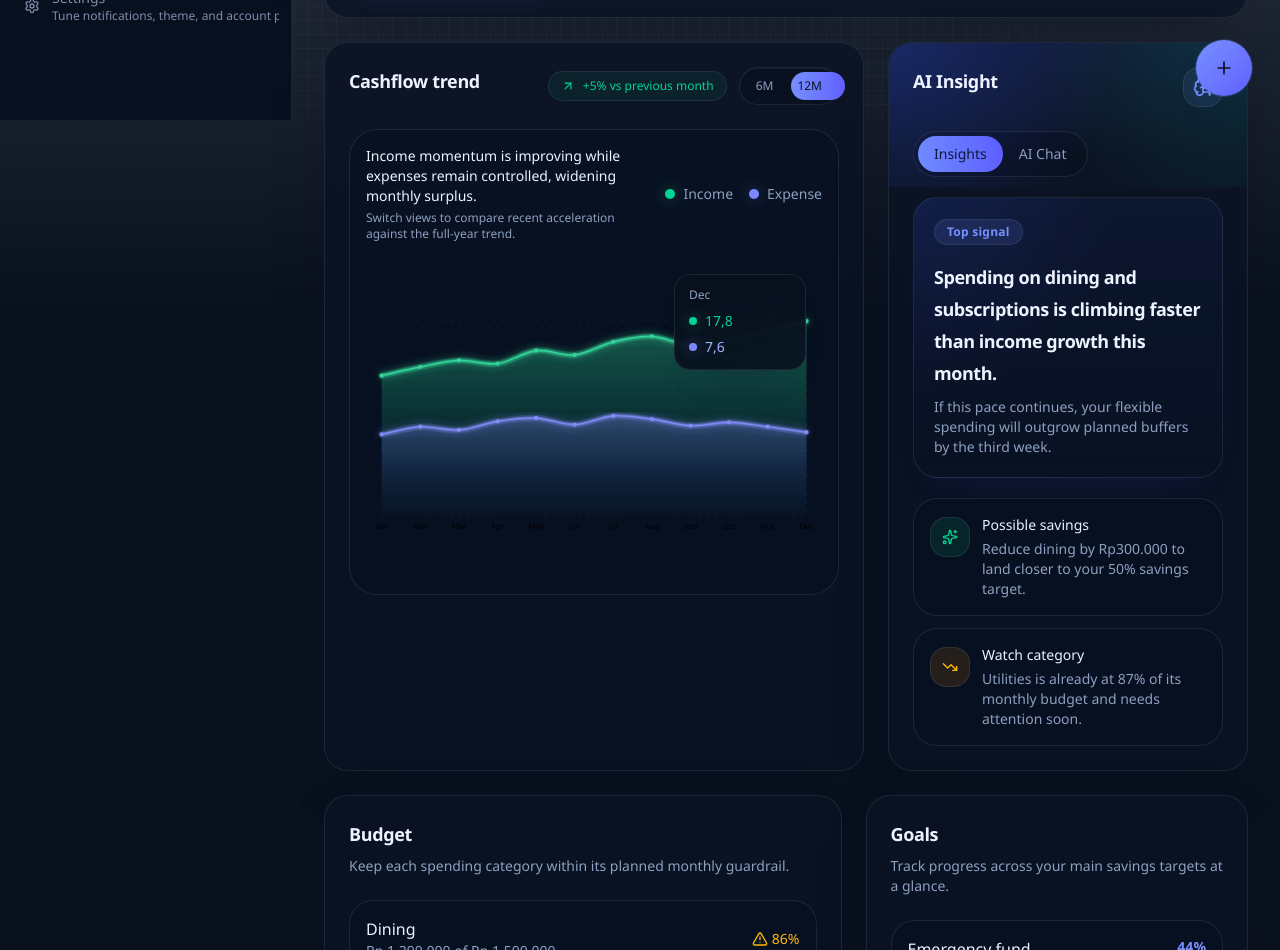
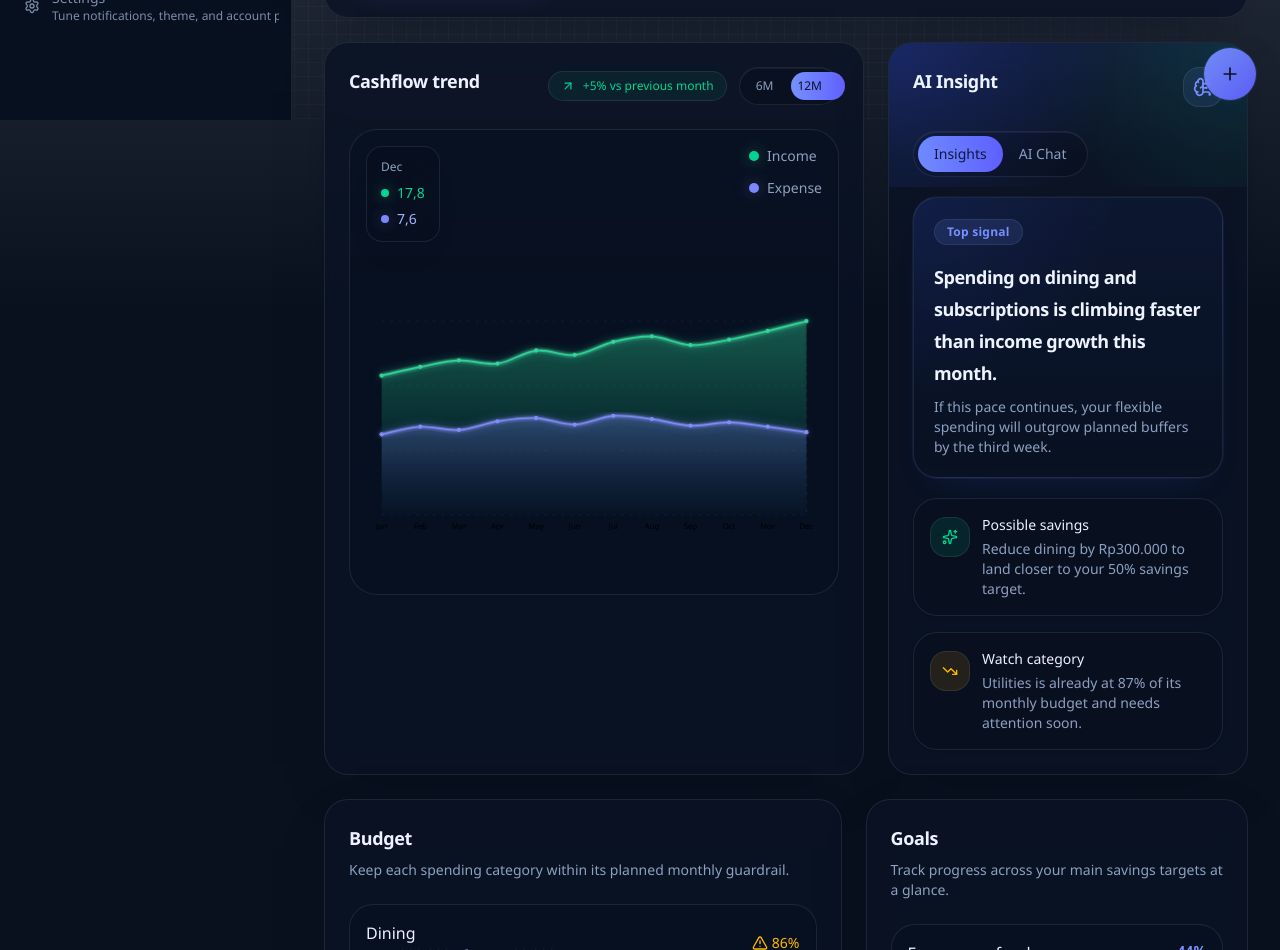
Before and after one commit to Faizax26/Fyntra, a Next.js app: page /app/dashboard in a window 1280 px wide. Shown: the part 680-1630 px from the top of the page. Built offline with nearby package versions, Linux system fonts and the light colour scheme.

Commit message:
Polish cashflow and AI insight

```diff
--- a/src/components/dashboard/ai-insight.tsx
+++ b/src/components/dashboard/ai-insight.tsx
@@ -5,7 +5,7 @@ import { BrainCircuit, SendHorizontal, Sparkles, TrendingDown } from "lucide-rea
 
 import { Badge } from "@/components/ui/badge";
 import { Button } from "@/components/ui/button";
-import { Card, CardContent, CardDescription, CardHeader, CardTitle } from "@/components/ui/card";
+import { Card, CardContent, CardHeader, CardTitle } from "@/components/ui/card";
 import { Input } from "@/components/ui/input";
 import { cn } from "@/lib/utils";
 
@@ -19,7 +19,11 @@ type ChatMessage = {
 
 const STORAGE_KEY = "fyntra:ai-insight-mode";
 
-const quickPrompts = ["How can I save more?", "Where am I overspending?", "Show budget risks"];
+const quickPrompts = [
+  "Where can I reduce spending this week?",
+  "What’s my biggest budget risk?",
+  "How can I improve my savings rate?"
+];
 
 const promptResponses: Record<string, string> = {
   "How can I save more?":
@@ -36,6 +40,17 @@ function getAssistantReply(prompt: string) {
   return (
     promptResponses[normalized] ??
     "Quick read:\n• Spending is still manageable overall\n• Dining and subscriptions deserve attention first\n• Income momentum is healthy enough to create more buffer"
+  );
+}
+
+function TypingDots() {
+  return (
+    <span className="inline-flex items-center gap-1 text-muted-foreground">
+      Thinking
+      <span className="typing-dot" />
+      <span className="typing-dot [animation-delay:120ms]" />
+      <span className="typing-dot [animation-delay:240ms]" />
+    </span>
   );
 }
 
@@ -125,7 +140,7 @@ export function AiInsight() {
     <div className="h-full">
       <Card className="h-full overflow-hidden border-primary/12 bg-[radial-gradient(circle_at_top_left,rgba(56,87,255,0.12),transparent_30%),linear-gradient(180deg,rgba(56,87,255,0.06),transparent_72%)] shadow-[0_24px_54px_-34px_rgba(56,87,255,0.32)]">
         <CardHeader className="relative">
-          <div className="absolute inset-x-0 top-0 h-36 bg-[radial-gradient(circle_at_top_left,rgba(56,87,255,0.24),transparent_58%),radial-gradient(circle_at_top_right,rgba(16,185,129,0.15),transparent_54%),linear-gradient(180deg,rgba(56,87,255,0.08),transparent_78%)]" />
+          <div className="pointer-events-none absolute inset-x-0 top-0 h-36 bg-[radial-gradient(circle_at_top_left,rgba(56,87,255,0.24),transparent_58%),radial-gradient(circle_at_top_right,rgba(16,185,129,0.15),transparent_54%),linear-gradient(180deg,rgba(56,87,255,0.08),transparent_78%)]" />
           <div className="relative flex items-start justify-between gap-3">
             <CardTitle>AI Insight</CardTitle>
             <span className="ai-insight-icon-glow flex size-10 items-center justify-center rounded-2xl border border-primary/15 bg-primary/10 text-primary shadow-[0_14px_28px_-20px_rgba(56,87,255,0.42)]">
@@ -134,7 +149,7 @@ export function AiInsight() {
           </div>
         </CardHeader>
         <CardContent className="space-y-5">
-          <div className="inline-flex rounded-full border border-border/70 bg-background/70 p-1">
+          <div className="inline-flex rounded-full border border-border/70 bg-background/70 p-1 shadow-[inset_0_1px_0_rgba(255,255,255,0.06)]">
             {([
               { id: "insights", label: "Insights" },
               { id: "chat", label: "AI Chat" }
@@ -146,8 +161,8 @@ export function AiInsight() {
                 className={cn(
                   "rounded-full px-4 py-2 text-sm font-medium transition-all duration-200",
                   mode === option.id
-                    ? "bg-gradient-to-r from-primary to-indigo-500 text-primary-foreground shadow-[0_12px_24px_-18px_rgba(56,87,255,0.58)]"
-                    : "text-muted-foreground hover:text-foreground"
+                    ? "bg-gradient-to-r from-primary to-indigo-500 text-primary-foreground shadow-[0_12px_24px_-18px_rgba(56,87,255,0.52)]"
+                    : "text-muted-foreground hover:text-foreground hover:bg-background/70"
                 )}
               >
                 {option.label}
@@ -155,10 +170,10 @@ export function AiInsight() {
             ))}
           </div>
 
-          <div className="ai-insight-mode-panel">
+          <div key={mode} className="ai-insight-mode-panel">
             {mode === "insights" ? (
               <div className="space-y-5">
-                <div className="rounded-3xl border border-primary/12 bg-[radial-gradient(circle_at_top_left,rgba(56,87,255,0.12),transparent_48%),linear-gradient(180deg,rgba(56,87,255,0.06),transparent_100%)] p-5 shadow-[0_18px_38px_-26px_rgba(56,87,255,0.22)]">
+                <div className="rounded-3xl border border-primary/12 bg-[radial-gradient(circle_at_top_left,rgba(56,87,255,0.12),transparent_48%),linear-gradient(180deg,rgba(56,87,255,0.06),transparent_100%)] p-5 shadow-[0_18px_38px_-26px_rgba(56,87,255,0.24)] ring-1 ring-primary/8">
                   <Badge className="border border-primary/15 bg-primary/12 text-primary shadow-[0_10px_24px_-18px_rgba(56,87,255,0.45)]">
                     Top signal
                   </Badge>
@@ -170,8 +185,8 @@ export function AiInsight() {
                   </p>
                 </div>
 
-                <div className="grid gap-3">
-                  <div className="flex items-start gap-3 rounded-3xl border bg-background/55 p-4 transition hover:bg-background/70">
+                <div className="grid gap-4">
+                  <div className="flex items-start gap-3 rounded-3xl border bg-background/50 p-4 shadow-sm transition hover:bg-background/66">
                     <span className="mt-0.5 flex size-10 shrink-0 items-center justify-center rounded-2xl border border-emerald-500/12 bg-emerald-500/12 text-emerald-600 shadow-[0_14px_28px_-22px_rgba(16,185,129,0.42)] dark:text-emerald-400">
                       <Sparkles className="size-4" />
                     </span>
@@ -182,7 +197,7 @@ export function AiInsight() {
                       </p>
                     </div>
                   </div>
-                  <div className="flex items-start gap-3 rounded-3xl border bg-background/55 p-4 transition hover:bg-background/70">
+                  <div className="flex items-start gap-3 rounded-3xl border bg-background/50 p-4 shadow-sm transition hover:bg-background/66">
                     <span className="mt-0.5 flex size-10 shrink-0 items-center justify-center rounded-2xl border border-amber-500/12 bg-amber-500/12 text-amber-600 shadow-[0_14px_28px_-22px_rgba(245,158,11,0.36)] dark:text-amber-400">
                       <TrendingDown className="size-4" />
                     </span>
@@ -196,7 +211,7 @@ export function AiInsight() {
                 </div>
               </div>
             ) : (
-              <div className="rounded-3xl border border-primary/10 bg-background/60 p-5 shadow-[0_18px_38px_-28px_rgba(15,23,42,0.28)]">
+              <div className="rounded-3xl border border-primary/10 bg-background/60 p-5 shadow-[0_18px_38px_-28px_rgba(15,23,42,0.28)] ring-1 ring-primary/7">
                 <div className="flex items-center justify-between gap-3">
                   <div>
                     <p className="text-sm font-medium text-foreground">Ask Fyntra AI</p>
@@ -213,7 +228,7 @@ export function AiInsight() {
                       key={prompt}
                       type="button"
                       onClick={() => submitPrompt(prompt)}
-                      className="rounded-full border border-border/70 bg-background/75 px-3.5 py-2 text-sm text-foreground/88 transition hover:border-primary/18 hover:bg-primary/8"
+                      className="rounded-full border border-border/70 bg-background/78 px-3.5 py-2 text-sm text-foreground/88 shadow-sm transition-all duration-200 hover:-translate-y-0.5 hover:border-primary/18 hover:bg-primary/8 hover:shadow-[0_14px_28px_-24px_rgba(56,87,255,0.3)]"
                     >
                       {prompt}
                     </button>
@@ -229,16 +244,12 @@ export function AiInsight() {
                       <div
                         className={
                           message.role === "user"
-                            ? "ai-insight-bubble max-w-[88%] rounded-[1.4rem] rounded-br-md bg-primary px-4 py-3 text-sm text-primary-foreground shadow-[0_16px_34px_-24px_rgba(56,87,255,0.45)]"
-                            : "ai-insight-bubble max-w-[92%] rounded-[1.4rem] rounded-bl-md border border-primary/12 bg-[linear-gradient(180deg,rgba(56,87,255,0.08),transparent_100%)] px-4 py-3 text-sm text-foreground shadow-[0_16px_34px_-26px_rgba(15,23,42,0.24)]"
+                            ? "ai-insight-bubble max-w-[88%] rounded-[1.4rem] rounded-br-md bg-primary px-4 py-3 text-sm text-primary-foreground shadow-[0_16px_34px_-24px_rgba(56,87,255,0.38)]"
+                            : "ai-insight-bubble max-w-[92%] rounded-[1.4rem] rounded-bl-md border border-primary/12 bg-[linear-gradient(180deg,rgba(56,87,255,0.1),rgba(56,87,255,0.02)_100%)] px-4 py-3 text-sm text-foreground shadow-[0_16px_34px_-28px_rgba(15,23,42,0.24)]"
                         }
                       >
                         <div className="whitespace-pre-line leading-6">
-                          {message.text || (
-                            <span className="inline-flex items-center gap-1 text-muted-foreground">
-                              Typing<span className="animate-pulse">...</span>
-                            </span>
-                          )}
+                          {message.text || <TypingDots />}
                         </div>
                       </div>
                     </div>
@@ -256,7 +267,7 @@ export function AiInsight() {
                     value={inputValue}
                     onChange={(event) => setInputValue(event.target.value)}
                     placeholder="Ask about your spending..."
-                    className="rounded-2xl border-border/70 bg-background/80"
+                    className="rounded-2xl border-border/70 bg-background/82 shadow-[inset_0_1px_0_rgba(255,255,255,0.06),0_8px_20px_-18px_rgba(15,23,42,0.28)] focus-visible:ring-primary/25"
                   />
                   <Button type="submit" size="icon" className="rounded-2xl">
                     <SendHorizontal className="size-4" />
--- a/src/components/dashboard/cashflow-chart.tsx
+++ b/src/components/dashboard/cashflow-chart.tsx
@@ -75,11 +75,13 @@ function buildAreaPath(points: ChartPoint[], baselineY: number) {
 export function CashflowChart({ data }: { data: CashflowPoint[] }) {
   const [range, setRange] = useState<RangeMode>("12M");
   const [hovered, setHovered] = useState<{ index: number; series: "income" | "expense" } | null>(null);
+  const [focusedSeries, setFocusedSeries] = useState<"income" | "expense" | null>(null);
 
   const visibleData = useMemo(() => (range === "6M" ? data.slice(-6) : data), [data, range]);
 
   useEffect(() => {
     setHovered(null);
+    setFocusedSeries(null);
   }, [range]);
 
   const width = 640;
@@ -116,8 +118,13 @@ export function CashflowChart({ data }: { data: CashflowPoint[] }) {
   const activeExpense = visibleData[activeIndex]?.expense ?? 0;
   const activeMonth = visibleData[activeIndex]?.month ?? "";
   const activePointX = incomePoints[activeIndex]?.x ?? paddingX;
-  const highlightIncome = hovered?.series === "income";
-  const highlightExpense = hovered?.series === "expense";
+  const activeSeries = hovered?.series ?? focusedSeries;
+  const activePointY =
+    activeSeries === "expense"
+      ? expensePoints[activeIndex]?.y ?? height - paddingY
+      : incomePoints[activeIndex]?.y ?? height - paddingY;
+  const highlightIncome = activeSeries === "income";
+  const highlightExpense = activeSeries === "expense";
 
   return (
     <Card className="h-full overflow-hidden">
@@ -158,20 +165,49 @@ export function CashflowChart({ data }: { data: CashflowPoint[] }) {
       </CardHeader>
       <CardContent>
         <div className="rounded-[1.75rem] border bg-background/55 p-4">
-          <div className="mb-4 flex items-center justify-between gap-3">
-            <div>
-              <p className="text-sm font-medium text-foreground">Income momentum is improving while expenses remain controlled, widening monthly surplus.</p>
-              <p className="mt-1 text-xs text-muted-foreground">Switch views to compare recent acceleration against the full-year trend.</p>
+          <div className="mb-4 flex flex-col gap-3 lg:flex-row lg:items-start lg:justify-between">
+            <div className="flex flex-wrap items-center gap-3">
+              <div className="rounded-2xl border border-border/70 bg-background/88 px-3.5 py-3 shadow-[0_18px_38px_-24px_rgba(15,23,42,0.28)] backdrop-blur-xl">
+                <p className="text-xs font-medium text-muted-foreground">{activeMonth}</p>
+                <div className="mt-2 grid gap-1.5 text-sm">
+                  <span className="inline-flex items-center gap-2 text-emerald-600 dark:text-emerald-400">
+                    <span className="size-2 rounded-full bg-emerald-400 shadow-[0_0_14px_rgba(52,211,153,0.45)]" />
+                    {formatCompactCurrency(activeIncome)}
+                  </span>
+                  <span className="inline-flex items-center gap-2 text-indigo-500 dark:text-indigo-300">
+                    <span className="size-2 rounded-full bg-indigo-400 shadow-[0_0_14px_rgba(129,140,248,0.42)]" />
+                    {formatCompactCurrency(activeExpense)}
+                  </span>
                 </div>
-            <div className="hidden items-center gap-4 text-sm text-muted-foreground sm:flex">
-              <span className="inline-flex items-center gap-2">
+              </div>
+            </div>
+            <div className="flex items-start gap-3 self-start lg:min-w-[220px] lg:justify-end">
+              <div className="hidden flex-col gap-3 text-sm text-muted-foreground sm:flex">
+                <button
+                  type="button"
+                  onMouseEnter={() => setFocusedSeries("income")}
+                  onMouseLeave={() => setFocusedSeries(null)}
+                  className={cn(
+                    "inline-flex items-center gap-2 text-left transition-all duration-200",
+                    highlightExpense && "opacity-55"
+                  )}
+                >
                   <span className="size-2.5 rounded-full bg-emerald-400 shadow-[0_0_16px_rgba(52,211,153,0.45)]" />
                   Income
-              </span>
-              <span className="inline-flex items-center gap-2">
+                </button>
+                <button
+                  type="button"
+                  onMouseEnter={() => setFocusedSeries("expense")}
+                  onMouseLeave={() => setFocusedSeries(null)}
+                  className={cn(
+                    "inline-flex items-center gap-2 text-left transition-all duration-200",
+                    highlightIncome && "opacity-55"
+                  )}
+                >
                   <span className="size-2.5 rounded-full bg-indigo-400 shadow-[0_0_16px_rgba(129,140,248,0.4)]" />
                   Expense
-              </span>
+                </button>
+              </div>
             </div>
           </div>
 
@@ -233,7 +269,7 @@ export function CashflowChart({ data }: { data: CashflowPoint[] }) {
               <path
                 d={incomeLine}
                 fill="none"
-                stroke="rgba(52,211,153,0.34)"
+                stroke="rgba(52,211,153,0.24)"
                 strokeWidth="9"
                 strokeLinecap="round"
                 strokeLinejoin="round"
@@ -243,7 +279,7 @@ export function CashflowChart({ data }: { data: CashflowPoint[] }) {
               <path
                 d={expenseLine}
                 fill="none"
-                stroke="rgba(129,140,248,0.28)"
+                stroke="rgba(129,140,248,0.22)"
                 strokeWidth="9"
                 strokeLinecap="round"
                 strokeLinejoin="round"
@@ -254,19 +290,25 @@ export function CashflowChart({ data }: { data: CashflowPoint[] }) {
                 d={incomeLine}
                 fill="none"
                 stroke="rgb(52 211 153)"
-                strokeWidth="3"
+                strokeWidth={highlightIncome ? "3.8" : "3"}
                 strokeLinecap="round"
                 strokeLinejoin="round"
-                className={cn("cashflow-line cashflow-line-delay-1 transition-opacity duration-200", hovered && !highlightIncome && "opacity-45")}
+                className={cn(
+                  "cashflow-line cashflow-line-delay-1 transition-all duration-200",
+                  activeSeries && !highlightIncome && "opacity-40"
+                )}
               />
               <path
                 d={expenseLine}
                 fill="none"
                 stroke="rgb(129 140 248)"
-                strokeWidth="3"
+                strokeWidth={highlightExpense ? "3.8" : "3"}
                 strokeLinecap="round"
                 strokeLinejoin="round"
-                className={cn("cashflow-line cashflow-line-delay-2 transition-opacity duration-200", hovered && !highlightExpense && "opacity-45")}
+                className={cn(
+                  "cashflow-line cashflow-line-delay-2 transition-all duration-200",
+                  activeSeries && !highlightExpense && "opacity-40"
+                )}
               />
 
               <line
@@ -326,7 +368,15 @@ export function CashflowChart({ data }: { data: CashflowPoint[] }) {
               })}
             </svg>
 
-            <div className="pointer-events-none absolute right-4 top-4 min-w-[132px] rounded-2xl border border-border/70 bg-background/92 px-3.5 py-3 shadow-[0_18px_38px_-24px_rgba(15,23,42,0.28)] backdrop-blur-xl transition-all duration-200 ease-out">
+            {hovered ? (
+              <div
+                className="cashflow-tooltip pointer-events-none absolute z-10 min-w-[128px] rounded-2xl border border-border/70 bg-background/94 px-3 py-2.5 shadow-[0_18px_34px_-24px_rgba(15,23,42,0.28)] backdrop-blur-xl"
+                style={{
+                  left: `${(activePointX / width) * 100}%`,
+                  top: `${(activePointY / height) * 100}%`,
+                  transform: "translate(-50%, calc(-100% - 14px))"
+                }}
+              >
                 <p className="text-xs font-medium text-muted-foreground">{activeMonth}</p>
                 <div className="mt-2 grid gap-1.5 text-sm">
                   <span className="inline-flex items-center gap-2 text-emerald-600 dark:text-emerald-400">
@@ -339,6 +389,7 @@ export function CashflowChart({ data }: { data: CashflowPoint[] }) {
                   </span>
                 </div>
               </div>
+            ) : null}
           </div>
 
           <div className="mt-4 flex flex-wrap items-center gap-4 text-sm text-muted-foreground sm:hidden">
--- a/src/components/dashboard/floating-action-fab.tsx
+++ b/src/components/dashboard/floating-action-fab.tsx
@@ -62,12 +62,12 @@ export function FloatingActionFab() {
         aria-label="Close quick actions"
         tabIndex={open ? 0 : -1}
         className={cn(
-          "fixed inset-0 z-40 bg-slate-950/10 backdrop-blur-[1px] transition-opacity duration-200 ease-out",
+          "fixed inset-0 z-40 bg-slate-950/8 backdrop-blur-[0.8px] transition-opacity duration-200 ease-out",
           open ? "pointer-events-auto opacity-100" : "pointer-events-none opacity-0"
         )}
         onClick={() => setOpen(false)}
       />
-      <div ref={containerRef} className="fixed bottom-6 right-7 z-50 flex flex-col items-end gap-3">
+      <div ref={containerRef} className="fixed bottom-5 right-6 z-50 flex flex-col items-end gap-3">
         <div className="flex flex-col items-end gap-3">
           {fabActions.map((action, index) => {
             const Icon = action.icon;
@@ -115,10 +115,10 @@ export function FloatingActionFab() {
           aria-expanded={open}
           onClick={() => setOpen((current) => !current)}
           className={cn(
-            "flex size-14 cursor-pointer items-center justify-center rounded-full outline-none transition duration-200 ease-out hover:scale-105 active:scale-[0.96]",
+            "flex size-[52px] cursor-pointer items-center justify-center rounded-full outline-none transition duration-200 ease-out hover:scale-[1.03] active:scale-[0.97]",
             open
-              ? "bg-slate-900/92 text-white shadow-[0_18px_34px_-20px_rgba(15,23,42,0.5)] ring-1 ring-white/12 hover:bg-slate-900 dark:bg-slate-900/88"
-              : "bg-gradient-to-br from-primary to-indigo-500 text-primary-foreground shadow-[0_22px_48px_-24px_rgba(56,87,255,0.68)] ring-1 ring-primary/20 hover:brightness-105"
+              ? "bg-slate-900/88 text-white shadow-[0_14px_28px_-20px_rgba(15,23,42,0.38)] ring-1 ring-white/10 hover:bg-slate-900 dark:bg-slate-900/84"
+              : "bg-gradient-to-br from-primary/95 to-indigo-500/95 text-primary-foreground shadow-[0_18px_34px_-22px_rgba(56,87,255,0.48)] ring-1 ring-primary/15 hover:brightness-105"
           )}
         >
           <span className={cn("transition-transform duration-200 ease-out", open && "rotate-45")}>
```
Lines whose indentation alone changed are shown as unchanged.
